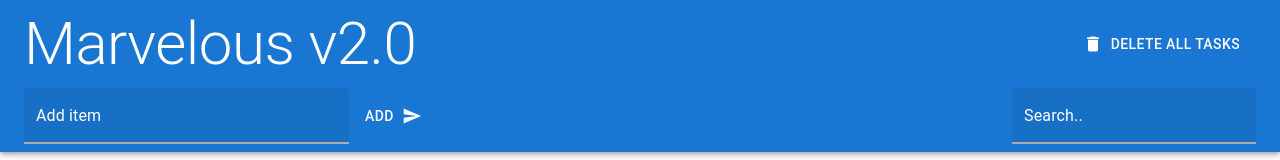
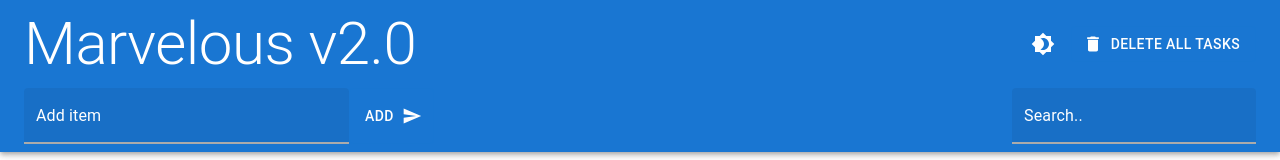
Before and after one commit to lad338/todo-list-react, a React (Create React App) app: page / in a window 1280 px wide. Shown: the top 160 px of the page. Built offline with nearby package versions, Linux system fonts and the light colour scheme; no server answers.

Commit message:
add dark mode button

```diff
--- a/src/components/App.tsx
+++ b/src/components/App.tsx
@@ -1,15 +1,37 @@
-import React from 'react'
+import React, { useEffect } from 'react'
 import { AppBarCustomized } from './AppBarCustomized'
-import { createTheme, ThemeProvider } from '@mui/material'
+import { createTheme, ThemeProvider, useMediaQuery } from '@mui/material'
 import { ListContainer } from './ListContainer'
 import { DeleteAllDialog } from './DeleteAllDialog'
 import CssBaseline from '@mui/material/CssBaseline'
 import { breakpointStyle } from '../styles/breakpoint'
+import {
+  selectDarkMode,
+  setDarkMode,
+  useAppDispatch,
+  useAppSelector,
+} from '../hooks/redux'
 
-const theme = createTheme({
-  ...breakpointStyle,
-})
 const App: React.FC = () => {
+  const dispatch = useAppDispatch()
+  const isDarkMode = useAppSelector(selectDarkMode)
+  const isUserDarkModePreferred = useMediaQuery('(prefers-color-scheme: dark)')
+
+  useEffect(() => {
+    if (isUserDarkModePreferred) {
+      dispatch(setDarkMode(true))
+    } else {
+      dispatch(setDarkMode(false))
+    }
+  }, [dispatch, isUserDarkModePreferred])
+
+  const theme = createTheme({
+    ...breakpointStyle,
+    palette: {
+      mode: isDarkMode ? 'dark' : 'light',
+    },
+  })
+
   return (
     <ThemeProvider theme={theme}>
       <CssBaseline />
--- a/src/components/AppBarCustomized.tsx
+++ b/src/components/AppBarCustomized.tsx
@@ -7,15 +7,20 @@ import { TitleBarSmall } from './TitleBarSmall'
 import { createTheme, ThemeProvider } from '@mui/material'
 import { breakpointStyle } from '../styles/breakpoint'
 import { appBarInputFieldStyle } from '../styles/textField'
+import { selectDarkMode, useAppSelector } from '../hooks/redux'
 
+export const AppBarCustomized: React.FC = () => {
+  const isDarkMode = useAppSelector(selectDarkMode)
   const appBarTheme = createTheme({
     ...breakpointStyle,
     components: {
       ...appBarInputFieldStyle.components,
     },
+    palette: {
+      mode: isDarkMode ? 'dark' : 'light',
+    },
   })
 
-export const AppBarCustomized: React.FC = () => {
   return (
     <ThemeProvider theme={appBarTheme}>
       <AppBar sx={{ position: 'sticky' }}>
--- /dev/null
+++ b/src/components/DarkModeButton.tsx
@@ -0,0 +1,25 @@
+import IconButton from '@mui/material/IconButton'
+import React from 'react'
+import Brightness4Icon from '@mui/icons-material/Brightness4'
+import Brightness7Icon from '@mui/icons-material/Brightness7'
+import {
+  selectDarkMode,
+  setDarkMode,
+  useAppDispatch,
+  useAppSelector,
+} from '../hooks/redux'
+
+export const DarkModeButton: React.FC = () => {
+  const dispatch = useAppDispatch()
+  const isDarkMode = useAppSelector(selectDarkMode)
+
+  const toggleColorMode = () => {
+    dispatch(setDarkMode(!isDarkMode))
+  }
+
+  return (
+    <IconButton sx={{ mx: 1 }} onClick={toggleColorMode} color="inherit">
+      {isDarkMode ? <Brightness7Icon /> : <Brightness4Icon />}
+    </IconButton>
+  )
+}
--- a/src/components/TitleBarSmall.tsx
+++ b/src/components/TitleBarSmall.tsx
@@ -1,6 +1,7 @@
 import React from 'react'
 import Typography from '@mui/material/Typography'
 import Box from '@mui/material/Box'
+import { DarkModeButton } from './DarkModeButton'
 
 export const TitleBarSmall: React.FC = () => {
   return (
@@ -10,9 +11,12 @@ export const TitleBarSmall: React.FC = () => {
         display: { xs: 'flex', md: 'none' },
       }}
     >
-      <Typography textAlign="center" width="100%">
-        Marvelous v2.0
-      </Typography>
+      <Box sx={{ margin: 'auto', display: 'flex', flexDirection: 'row' }}>
+        <Typography sx={{ margin: 'auto' }} textAlign="center">
+          Marvelous v2.0
+        </Typography>
+        <DarkModeButton />
+      </Box>
     </Box>
   )
 }
--- a/src/components/UpperBarWide.tsx
+++ b/src/components/UpperBarWide.tsx
@@ -4,6 +4,7 @@ import DeleteIcon from '@mui/icons-material/Delete'
 import Typography from '@mui/material/Typography'
 import Button from '@mui/material/Button'
 import { setDeleteDialogOpen, useAppDispatch } from '../hooks/redux'
+import { DarkModeButton } from './DarkModeButton'
 
 export const UpperBarWide: React.FC = () => {
   const dispatch = useAppDispatch()
@@ -19,6 +20,15 @@ export const UpperBarWide: React.FC = () => {
       <Typography variant="h2" sx={{ flexGrow: 1 }}>
         Marvelous v2.0
       </Typography>
+      <Box
+        sx={{
+          display: 'flex',
+          flexDirection: 'row',
+          height: '100%',
+          margin: 'auto',
+        }}
+      >
+        <DarkModeButton />
         <Button
           sx={{
             height: '100%',
@@ -32,5 +42,6 @@ export const UpperBarWide: React.FC = () => {
           Delete all tasks
         </Button>
       </Box>
+    </Box>
   )
 }
--- a/src/hooks/redux.ts
+++ b/src/hooks/redux.ts
@@ -20,6 +20,7 @@ export const selectDeleteDialog = (state: RootState) =>
 export const selectSearchQuery = (state: RootState) => state.appState.search
 export const selectHasMore = (state: RootState) => state.appState.todoHasMore
 export const selectSkip = (state: RootState) => state.appState.todoSkip
+export const selectDarkMode = (state: RootState) => state.appState.isDarkMode
 
 export const appStateSlice = createSlice({
   name: 'app',
@@ -33,6 +34,9 @@ export const appStateSlice = createSlice({
     },
     setSkip: (state, action: PayloadAction<number>) => {
       state.todoSkip = action.payload
+    },
+    setDarkMode: (state, action: PayloadAction<boolean>) => {
+      state.isDarkMode = action.payload
     },
   },
   extraReducers: (builder) => {
@@ -60,7 +64,7 @@ export const appStateSlice = createSlice({
   },
 })
 
-export const { setDeleteDialogOpen, setSearchQuery, setSkip } =
+export const { setDeleteDialogOpen, setSearchQuery, setSkip, setDarkMode } =
   appStateSlice.actions
 
 export const loadItems = createAsyncThunk(
--- a/src/models/AppState.ts
+++ b/src/models/AppState.ts
@@ -6,6 +6,7 @@ export type AppState = {
   search?: string
   todoHasMore: boolean
   todoSkip: number
+  isDarkMode: boolean
 }
 
 export const initialAppState: AppState = {
@@ -16,4 +17,5 @@ export const initialAppState: AppState = {
   isDeleteDialogOpen: false,
   todoHasMore: false,
   todoSkip: 0,
+  isDarkMode: false,
 }
```
Lines whose indentation alone changed are shown as unchanged.
